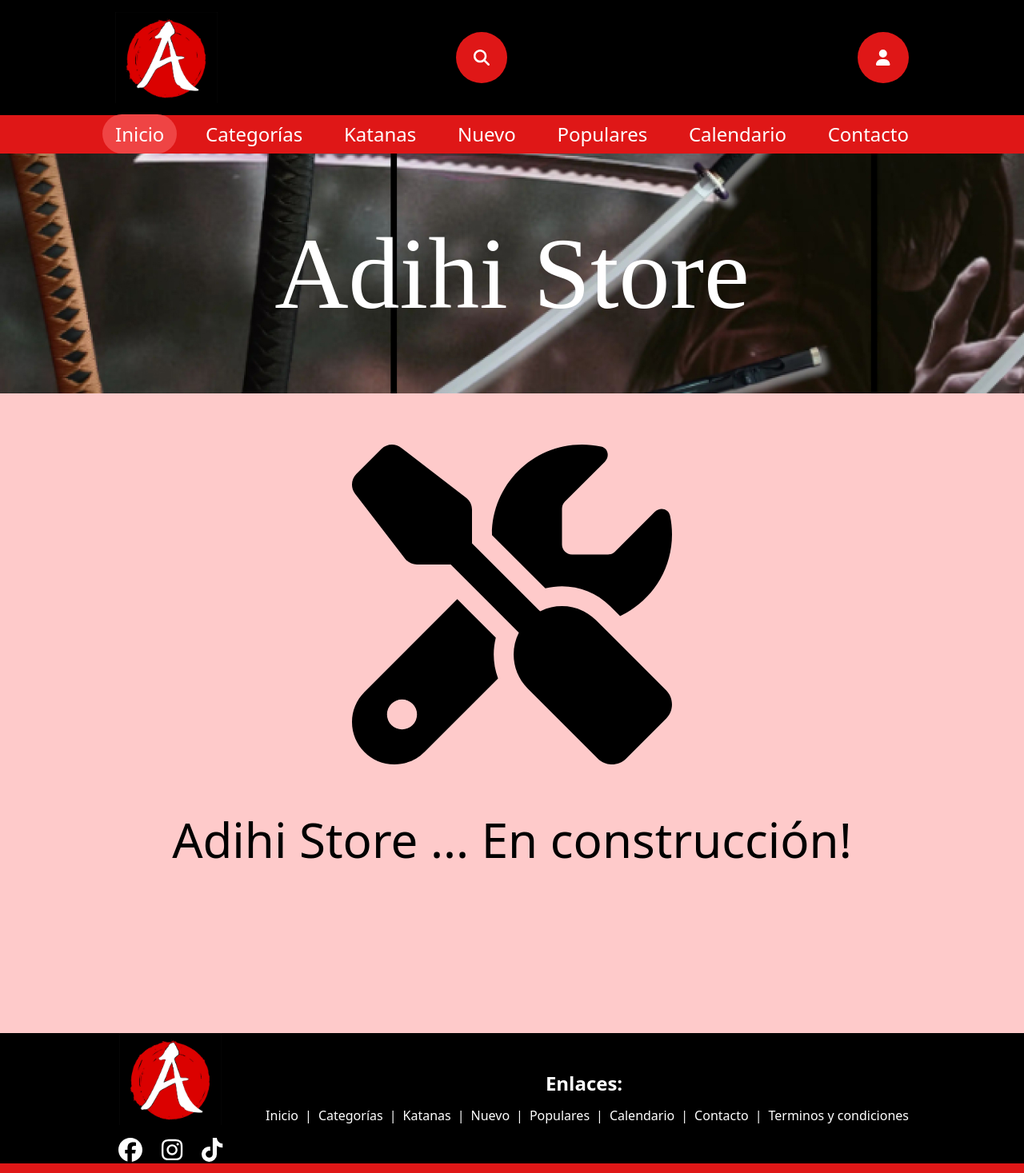
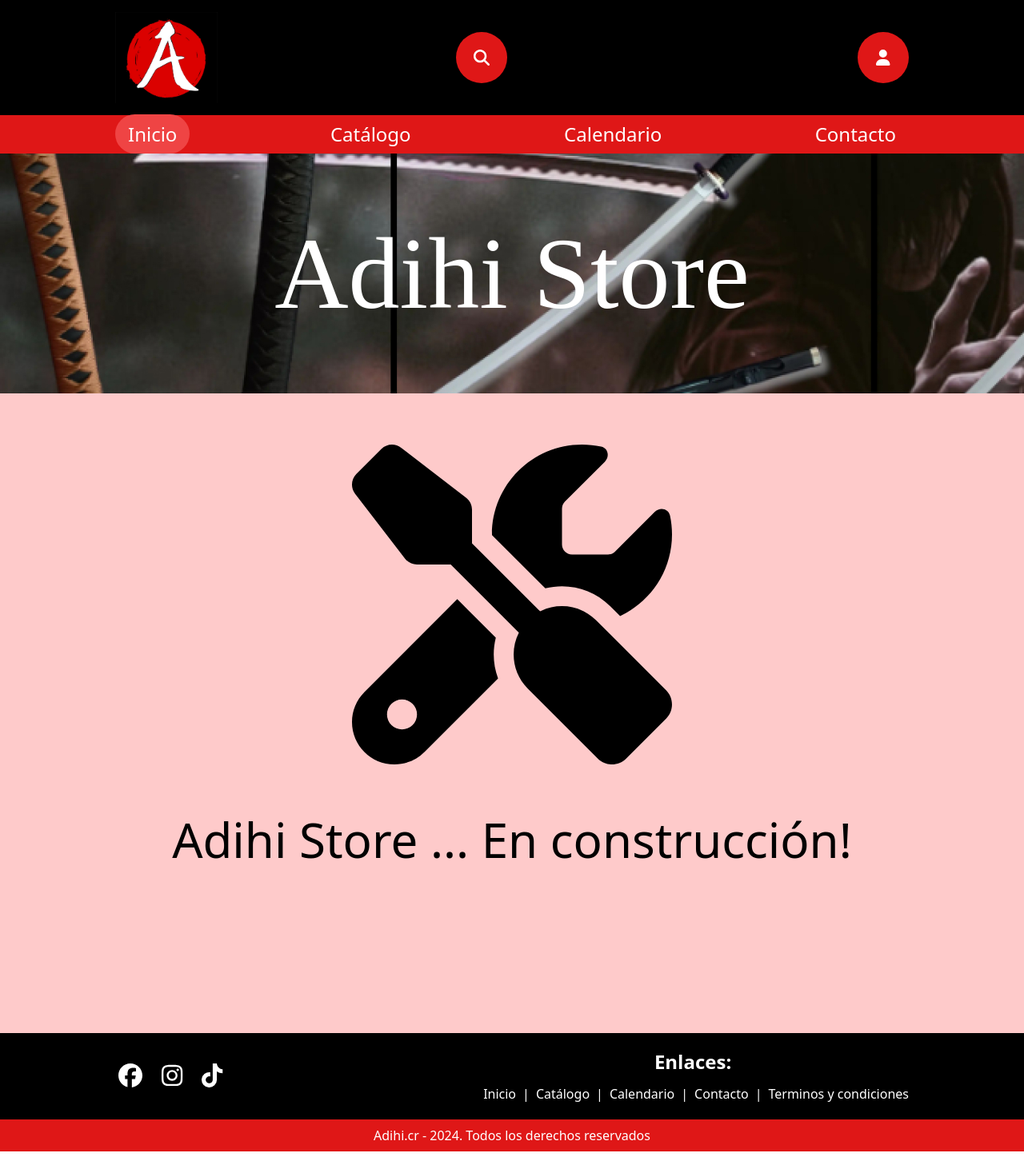
Before and after one commit to cgaritac/adihi_buy_react, a React (Vite) app: page / in a window 1280 px wide. Shown: the top 1467 px of the page at 80% size. After the commit the page ends 1440 px from the top, so only its background shows below. Built offline with nearby package versions, Linux system fonts and the light colour scheme.

Commit message:
Desaign changes

```diff
--- a/package.json
+++ b/package.json
@@ -15,6 +15,7 @@
     "@fortawesome/free-regular-svg-icons": "^6.6.0",
     "@fortawesome/free-solid-svg-icons": "^6.6.0",
     "@fortawesome/react-fontawesome": "^0.2.2",
+    "adihi_buy": "file:",
     "firebase": "^10.13.2",
     "react-router-dom": "^6.26.2"
   },
--- a/src/App.tsx
+++ b/src/App.tsx
@@ -1,9 +1,6 @@
 import { MainLayout } from '../src/components/layout'
 import { Home } from '../src/pages/home'
 import { Category } from '../src/pages/category'
-import { Katanas } from '../src/pages/katanas'
-import { New } from '../src/pages/new'
-import { Popular } from '../src/pages/popular'
 import { Calendar } from './pages/calendar'
 import { Contact } from '../src/pages/contact'
 import { Terms } from '../src/pages/terms'
@@ -19,9 +16,6 @@ function App() {
             <Routes>
               <Route path='/' element={<Home/>}/>
               <Route path='/category' element={<Category/>}/>
-              <Route path='/katanas' element={<Katanas/>}/>
-              <Route path='/new' element={<New/>}/>
-              <Route path='/popular' element={<Popular/>}/>
               <Route path='/calendar' element={<Calendar/>}/>
               <Route path='/contact' element={<Contact/>}/>
               <Route path='/terms' element={<Terms/>}/>
--- a/src/components/common/footer-bar.tsx
+++ b/src/components/common/footer-bar.tsx
@@ -9,8 +9,7 @@ export const FooterBar = () => {
         <>
             <nav className="flex justify-between items-center text-white">
                 <section aria-labelledby='Social-network-title' className="flex flex-col items-center">
-                    <LogoComponent/>
-                    <ul className='flex justify-between items-center pt-4 gap-x-4'>
+                    <ul className='flex justify-between items-center mt-2 gap-x-4 mb-2'>
                         <li>
                             <a href="https://www.facebook.com/adihi.costarica" target="_blank" className='hover:text-adihi-red'>
                                 <FontAwesomeIcon icon={faFacebook} className="text-white text-3xl px-1"/>
@@ -53,36 +52,6 @@ export const FooterBar = () => {
                         </li>
                         <li className='pl-2 pb-1'>
                             <NavLink
-                                to="/katanas"
-                                end
-                                className="hover:text-adihi-red"
-                            >
-                                {PagesList.katana}
-                            </NavLink>
-                            <span className='pl-2'>|</span>
-                        </li>
-                        <li className='pl-2 pb-1'>
-                            <NavLink
-                                to="/new"
-                                end
-                                className="hover:text-adihi-red"
-                            >
-                                {PagesList.new}
-                            </NavLink>
-                            <span className='pl-2'>|</span>
-                        </li>
-                        <li className='pl-2 pb-1'>
-                            <NavLink
-                                to="/popular"
-                                end
-                                className="hover:text-adihi-red"
-                            >
-                                {PagesList.popular}
-                            </NavLink>
-                            <span className='pl-2'>|</span>
-                        </li>
-                        <li className='pl-2 pb-1'>
-                            <NavLink
                                 to="/calendar"
                                 end
                                 className="hover:text-adihi-red"
--- a/src/components/common/hero.tsx
+++ b/src/components/common/hero.tsx
@@ -1,7 +1,9 @@
 export const Hero = () => {
     return (
         <>
-            <h1 className='flex justify-center items-center h-[300px] text-white text-9xl font-trade-winds'>Adihi Store</h1>
+            <h1 className='flex justify-center items-center h-[300px] text-white text-9xl font-trade-winds'>
+                Adihi Store
+            </h1>
         </>
     )
 }
--- a/src/components/common/nav-bar.tsx
+++ b/src/components/common/nav-bar.tsx
@@ -28,36 +28,6 @@ export const NavBar = () => {
                 </li>
                 <li className="">
                     <NavLink
-                        to="/katanas"
-                        className={({ isActive }) =>
-                            `relative px-4 py-2 pb- hover:text-black ${isActive ? 'bg-red-500 rounded-full' : ''}`
-                        }
-                    >
-                        {PagesList.katana}
-                    </NavLink>
-                </li>
-                <li className="">
-                    <NavLink
-                        to="/new"
-                        className={({ isActive }) =>
-                            `relative px-4 py-2 pb- hover:text-black ${isActive ? 'bg-red-500 rounded-full' : ''}`
-                        }
-                    >
-                        {PagesList.new}
-                    </NavLink>
-                </li>
-                <li className="">
-                    <NavLink
-                        to="/popular"
-                        className={({ isActive }) =>
-                            `relative px-4 py-2 pb- hover:text-black ${isActive ? 'bg-red-500 rounded-full' : ''}`
-                        }
-                    >
-                        {PagesList.popular}
-                    </NavLink>
-                </li>
-                <li className="">
-                    <NavLink
                         to="/calendar"
                         className={({ isActive }) =>
                             `relative px-4 py-2 pb- hover:text-black ${isActive ? 'bg-red-500 rounded-full' : ''}`
--- a/src/components/layout.tsx
+++ b/src/components/layout.tsx
@@ -12,7 +12,7 @@ export const MainLayout = ({ children }: {children: React.ReactNode}) => {
             <header className='w-full bg-black px-36'>
                 <HeaderBar/>
             </header>
-            <nav className='w-full bg-adihi-red px-32'>
+            <nav className='w-full bg-adihi-red px-36'>
                 <NavBar/>
             </nav>
             <section className='w-full bg-home-hero bg px-36'>
--- a/src/pages/katanas.tsx
+++ /dev/null
@@ -1,13 +0,0 @@
-import { faScrewdriverWrench } from '@fortawesome/free-solid-svg-icons';
-import { FontAwesomeIcon } from '@fortawesome/react-fontawesome';
-
-export const Katanas = () => {
-    return (
-        <>
-            <h1 className="flex justify-center">
-                <FontAwesomeIcon icon={faScrewdriverWrench} className='text-[400px] m-16'/>
-            </h1>
-            <p className="text-6xl flex justify-center">Katanas ... En construcción!</p>
-        </>
-    )
-}
--- a/src/pages/new.tsx
+++ /dev/null
@@ -1,13 +0,0 @@
-import { faScrewdriverWrench } from '@fortawesome/free-solid-svg-icons';
-import { FontAwesomeIcon } from '@fortawesome/react-fontawesome';
-
-export const New = () => {
-    return (
-        <>
-            <h1 className="flex justify-center">
-                <FontAwesomeIcon icon={faScrewdriverWrench} className='text-[400px] m-16'/>
-            </h1>
-            <p className="text-6xl flex justify-center">Nuevos Artículos ... En construcción!</p>
-        </>
-    )
-}
--- a/src/pages/popular.tsx
+++ /dev/null
@@ -1,13 +0,0 @@
-import { faScrewdriverWrench } from '@fortawesome/free-solid-svg-icons';
-import { FontAwesomeIcon } from '@fortawesome/react-fontawesome';
-
-export const Popular = () => {
-    return (
-        <>
-            <h1 className="flex justify-center">
-                <FontAwesomeIcon icon={faScrewdriverWrench} className='text-[400px] m-16'/>
-            </h1>
-            <p className="text-6xl flex justify-center">Lo Más Popular ... En construcción!</p>
-        </>
-    )
-}
--- a/src/utils/enums/list-pages.ts
+++ b/src/utils/enums/list-pages.ts
@@ -1,6 +1,6 @@
 export enum PagesList {
     home = "Inicio",
-    category = "Categorías",
+    category = "Catálogo",
     katana = "Katanas",
     new = "Nuevo",
     popular = "Populares",
```
Also changed, not shown: 1 other file (tests, documents, lock files or other folders).
